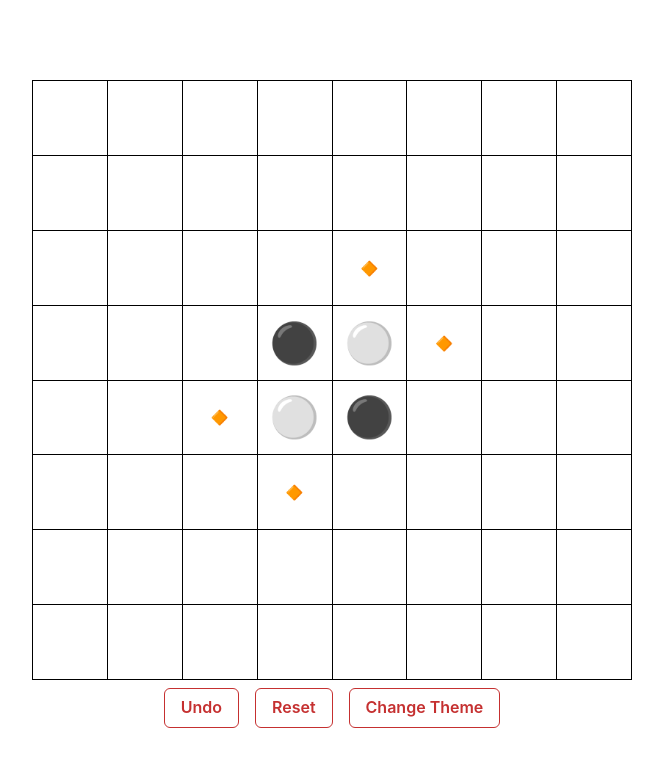
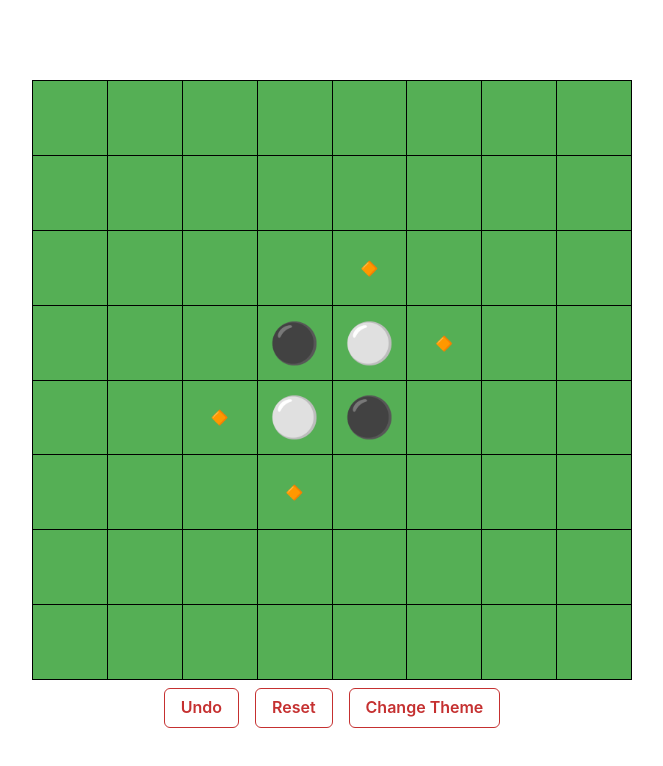
Before and after one commit to kuman514/ViteReversi, a React (Vite) app: page / in a window 1280 px wide. Shown: the top 766 px of the page, without its empty margins (308-971 px from the left). Built offline with nearby package versions, Linux system fonts and the light colour scheme.

Commit message:
style: board color

```diff
--- a/src/components/atoms/BoardButton/index.tsx
+++ b/src/components/atoms/BoardButton/index.tsx
@@ -18,6 +18,8 @@ interface Props {
 const Root = styled.button`
   all: unset;
 
+  background-color: #55AF55;
+
   border-bottom: 1px solid var(--theme-font-color);
   border-right: 1px solid var(--theme-font-color);
 
@@ -28,7 +30,7 @@ const Root = styled.button`
   cursor: pointer;
 
   &:hover {
-    background-color: black;
+    background-color: #D8245A;
   }
 `;
 
```
